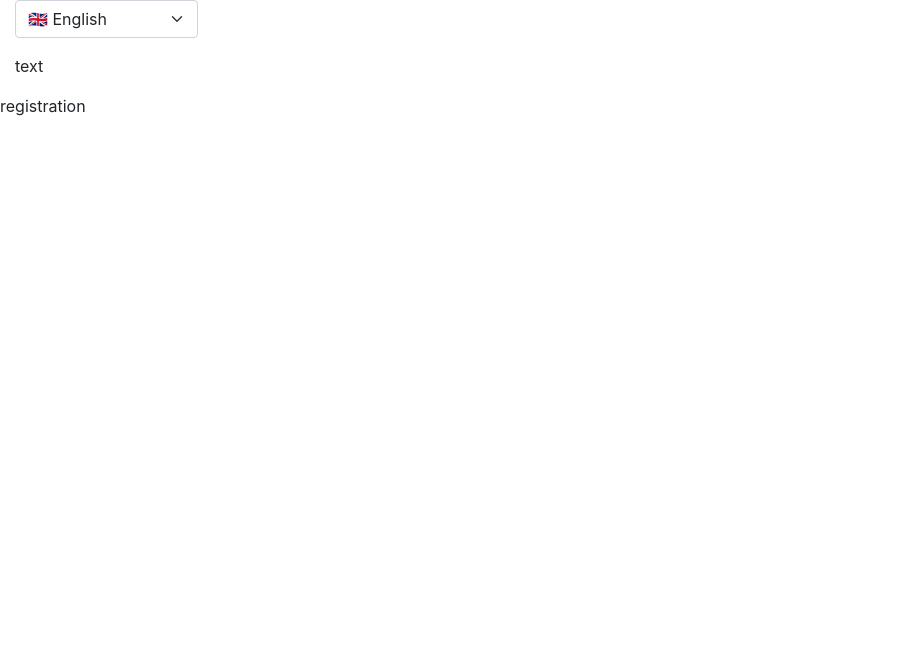
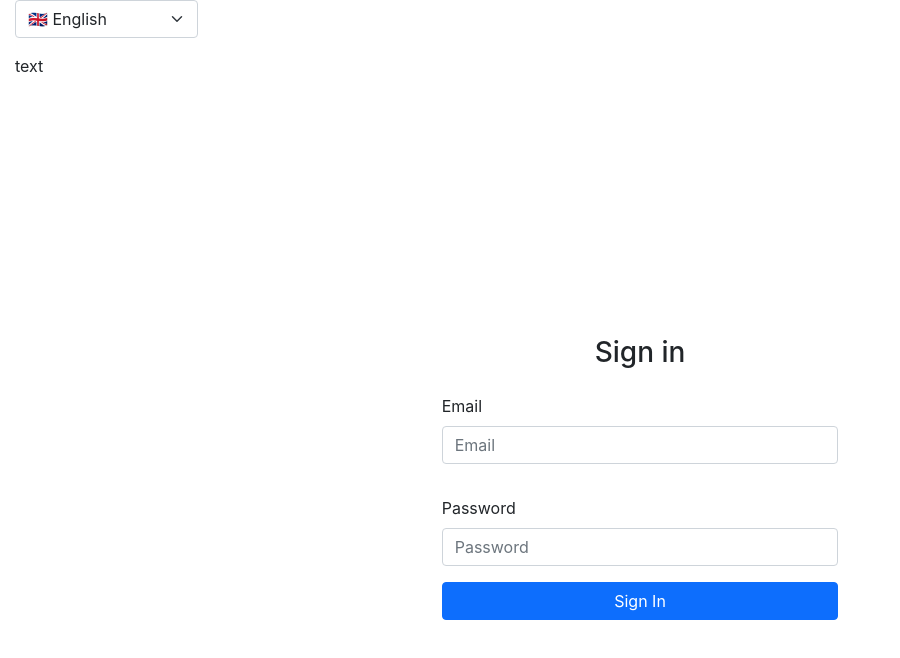
Before and after one commit to flowacademyhu/iota-vajdasag-brand, a React (Create React App) app in the folder frontend/: page /login in a window 1280 px wide. Before the commit this address led to /registration. Shown: the top 658 px of the page, without its empty margins (0-900 px from the left). Built offline with nearby package versions, Linux system fonts and the light colour scheme; what axios-mock-adapter would draw is missing.

Commit message:
upgrade language file // upgrade test

```diff
--- a/frontend/src/App.js
+++ b/frontend/src/App.js
@@ -18,11 +18,11 @@ export default function App() {
 
   return (
     <Router>
-      <div>
+      {/*<div>
         {isLoggedIn ? <Menu /> : <Redirect to="/registration" />}
         {loggedInAsCompanyAdmin && <Redirect to="/company-admin" />}
         {loggedInAsSuperAdmin && <Redirect to="/super-admin" />}
-      </div>
+  </div>*/}
       <div>
         <Switch>
           <Route path="/registration">
--- a/frontend/src/i18n/en.json
+++ b/frontend/src/i18n/en.json
@@ -1,4 +1,15 @@
 {
+  "login": {
+    "buttontext": "Sign In",
+    "connectionProblems": "Connection problems",
+    "email": "Email",
+    "invalidData": "Wrong Email or Password",
+    "invalidPassword": "The password is min. 8 characters",
+    "invalidemail": "Invalid email",
+    "noEmail": "Email is required",
+    "password": "Password",
+    "title": "Sign in"
+  },
   "registration": "registration",
   "text": "text"
 }
--- a/frontend/src/i18n/hu.json
+++ b/frontend/src/i18n/hu.json
@@ -1,4 +1,15 @@
 {
+  "login": {
+    "buttontext": "Bejelentkezés",
+    "connectionProblems": "Kapcsolati probléma",
+    "email": "Email",
+    "invalidData": "Rossz email vagy jelszó",
+    "invalidPassword": "A jelszó minimum 8 karakter",
+    "invalidemail": "Hibás email",
+    "noEmail": "Az email megadása kötelező",
+    "password": "Jelszó",
+    "title": "Bejelentkezés"
+  },
   "registration": "registration",
   "text": "5"
 }
--- a/frontend/src/i18n/sr.json
+++ b/frontend/src/i18n/sr.json
@@ -1,4 +1,15 @@
 {
-  "registration": "registration",
+  "login": {
+    "buttontext": "Prijava",
+    "connectionProblems": "Problemi sa konekcijom",
+    "email": "email",
+    "invalidData": "Pogresni podaci",
+    "invalidPassword": "Pogresna lozinka",
+    "invalidemail": "Pogresna email adresa",
+    "noEmail": "Morate uneti email adresu",
+    "password": "Morate uneti lozinku",
+    "title": "Prijava"
+  },
+  "registration": "Registracija",
   "text": "text"
 }
--- a/frontend/src/pages/Login.js
+++ b/frontend/src/pages/Login.js
@@ -2,6 +2,7 @@ import React, { useState } from "react";
 import { Formik, Form } from "formik";
 import { useTranslation } from 'react-i18next';
 import * as Yup from 'yup';
+import SwitchLanguage from "../components/SwitchLanguage";
 
 import Button from "../components/Button";
 import InputField from "../components/InputField";
@@ -44,6 +45,10 @@ const Login = () => {
     }
 
     return (
+
+        <div>
+            <SwitchLanguage />
+
             <Formik
                 initialValues={{
                     email: "",
@@ -52,6 +57,7 @@ const Login = () => {
                 onSubmit={handleSubmit}
                 validationSchema={SignUpSchema(t("login.invalidemail"), t("login.noEmail"), t("login.invalidPassword"))}
             >
+
                 <Form>
                     <div className="d-flex flex-column justify-content-center align-content-center mx-auto col-10 col-md-4 min-vh-100">
                         <h3 className="text-center">{t("login.title")}</h3>
@@ -66,6 +72,7 @@ const Login = () => {
                     </div>
                 </Form>
             </Formik>
+        </div>
     );
 }
 
```
Also changed, not shown: frontend/src/reportWebVitals.js (deleted, +0 -13 lines), 1 other file (tests, documents, lock files or other folders). Lines whose indentation alone changed are shown as unchanged.
